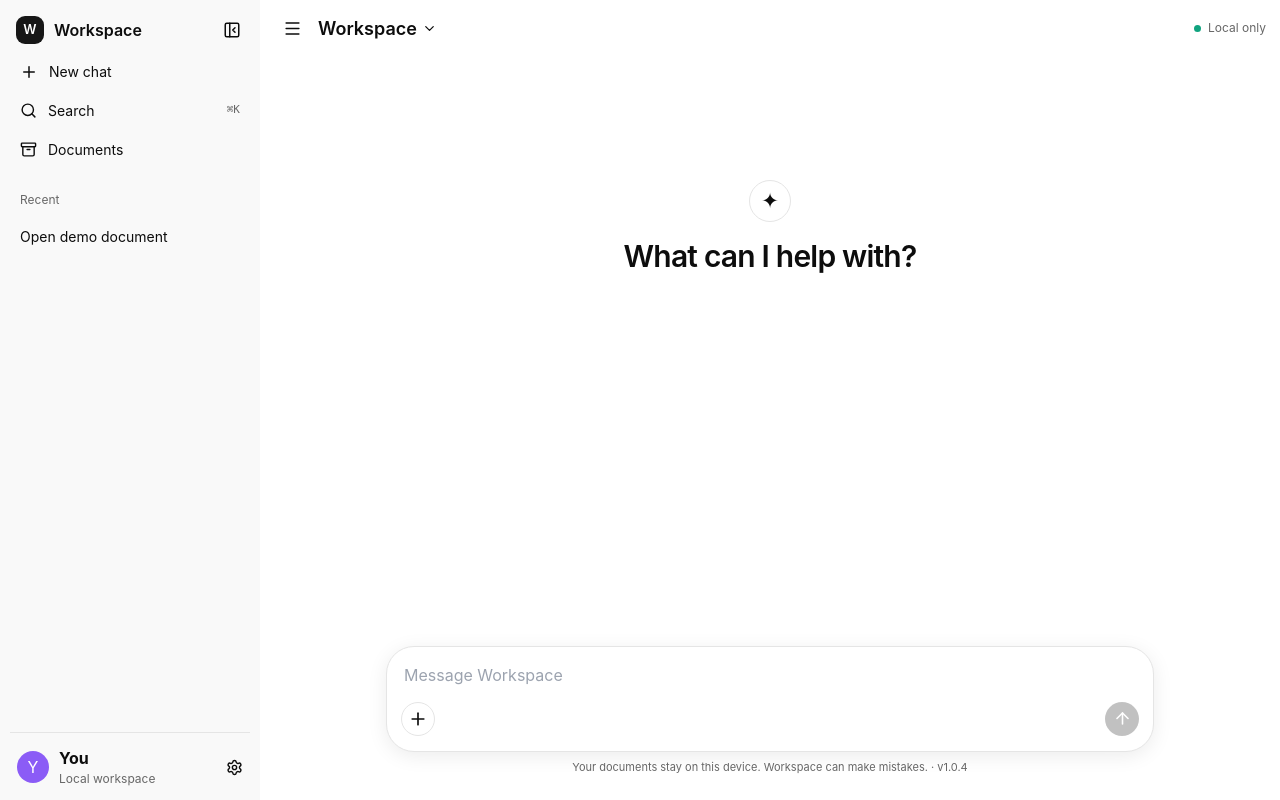
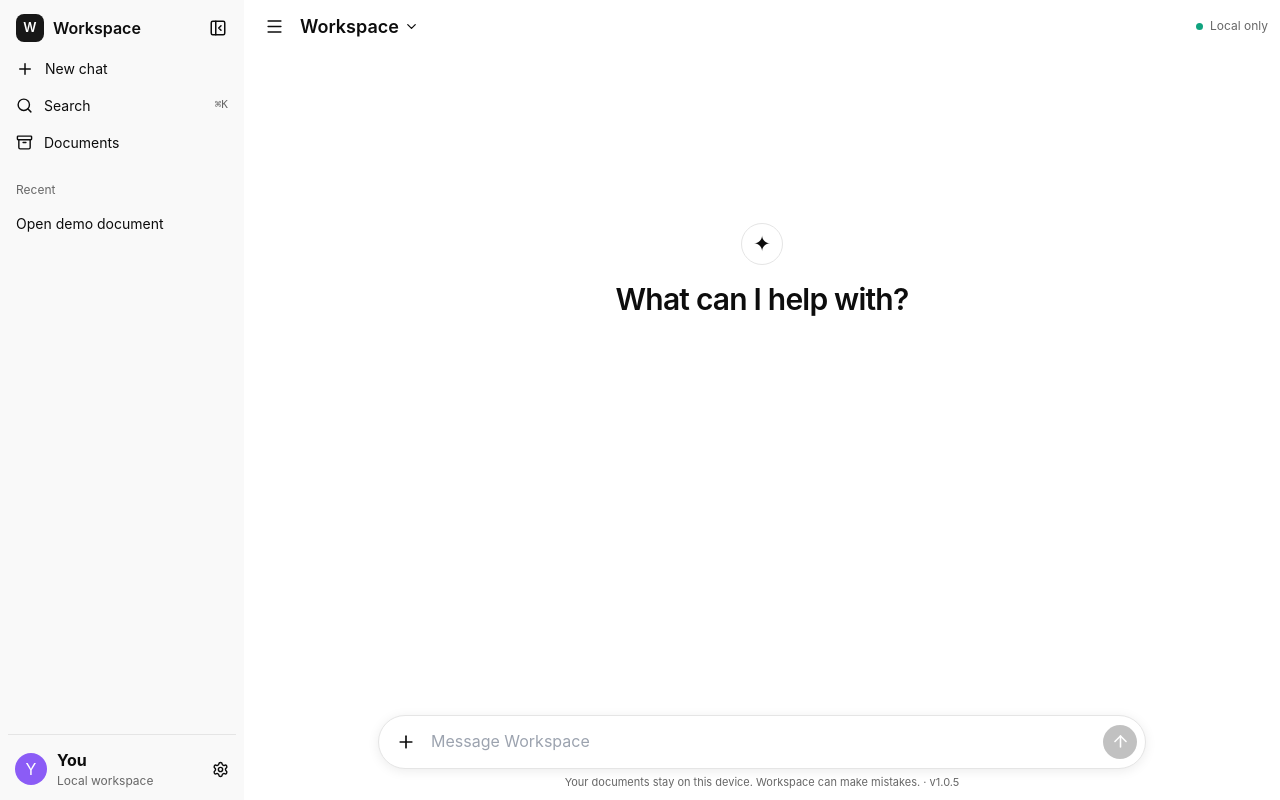
Before and after one commit to siijururuo-afk/local-chat-reader, a React (Vite) app: page / in a window 1280 px wide. Built offline with nearby package versions, Linux system fonts and the light colour scheme.

Commit message:
Match ChatGPT desktop typography and layout

```diff
--- a/src/App.tsx
+++ b/src/App.tsx
@@ -9,9 +9,19 @@ import { parseText } from './lib/text'
 
 const defaultPreferences: UserPreferences = { theme: 'system', fontSize: 16, lineHeight: 1.75, contentWidth: 768, paragraphSpacing: 16, showRealTitle: false }
 const CHUNK = 18
+const APPEARANCE_VERSION = 'chatgpt-v1'
 
 function usePreferences() {
-  const [prefs, setPrefs] = useState<UserPreferences>(() => { try { return { ...defaultPreferences, ...JSON.parse(localStorage.getItem('workspace-preferences') || '{}') } } catch { return defaultPreferences } })
+  const [prefs, setPrefs] = useState<UserPreferences>(() => {
+    try {
+      const saved = JSON.parse(localStorage.getItem('workspace-preferences') || '{}')
+      if (localStorage.getItem('workspace-appearance-version') !== APPEARANCE_VERSION) {
+        localStorage.setItem('workspace-appearance-version', APPEARANCE_VERSION)
+        return { ...defaultPreferences, ...saved, fontSize: 16, lineHeight: 1.75, contentWidth: 768, paragraphSpacing: 16 }
+      }
+      return { ...defaultPreferences, ...saved }
+    } catch { return defaultPreferences }
+  })
   useEffect(() => { localStorage.setItem('workspace-preferences', JSON.stringify(prefs)); const dark = prefs.theme === 'dark' || (prefs.theme === 'system' && matchMedia('(prefers-color-scheme: dark)').matches); document.documentElement.classList.toggle('dark', dark) }, [prefs])
   return [prefs, setPrefs] as const
 }
@@ -120,7 +130,7 @@ export default function App() {
       <div className="composer-wrap"><div className="composer">
         <textarea rows={1} aria-label="Message Workspace" placeholder="Message Workspace" value={input} onChange={e => setInput(e.target.value)} onKeyDown={e => { if (e.key === 'Enter' && !e.shiftKey) { e.preventDefault(); submit() } }}/>
         <div className="composer-actions"><div className="plus-wrap"><button className="round" onClick={() => setMenu(v => !v)} aria-label="Add"><Plus size={20}/></button>{menu && <div className="plus-menu"><button onClick={() => fileRef.current?.click()}><Upload size={18}/>Upload file</button><button onClick={() => { setActiveBook(null); setMenu(false) }}><Plus size={18}/>New workspace</button></div>}</div><button className="send" disabled={!input.trim()} onClick={submit} aria-label="Send"><ArrowUp size={19}/></button></div>
-      </div><p className="notice">Your documents stay on this device. Workspace can make mistakes. · v1.0.4</p></div>
+      </div><p className="notice">Your documents stay on this device. Workspace can make mistakes. · v1.0.5</p></div>
       {status && <button className="toast" onClick={() => setStatus('')}>{busy ? <span className="spinner"/> : <Check size={16}/>} {status}<X size={14}/></button>}
     </main>
     {documents && <div className="overlay" onMouseDown={() => setDocuments(false)}><section className="dialog wide" onMouseDown={e => e.stopPropagation()}><div className="dialog-head"><div><h2>Documents</h2><p>Files available on this device</p></div><button className="icon-btn" onClick={() => setDocuments(false)}><X size={20}/></button></div><div className="doc-list">{books.length === 0 ? <div className="blank-list">No documents yet.</div> : books.map(b => <div className="doc" key={b.id}><FileText size={20}/><div><strong>{b.alias}</strong><span>{new Date(b.lastOpenedAt).toLocaleDateString()} · {(b.size / 1024 / 1024).toFixed(1)} MB</span></div><button onClick={() => void openBook(b)}>Open</button><button aria-label="Rename alias" onClick={async () => { const alias = prompt('Display alias', b.alias); if (alias?.trim()) { await db.books.update(b.id, { alias: alias.trim() }); void refreshBooks() } }}>Rename</button><button className="danger" aria-label="Remove document" onClick={async () => { if (confirm('Remove this local document?')) { await removeBook(b.id); if (activeBook?.id === b.id) setActiveBook(null); void refreshBooks() } }}><Trash2 size={16}/></button></div>)}</div><button className="primary" onClick={() => fileRef.current?.click()}><Upload size={17}/>Import document</button></section></div>}
--- a/src/index.css
+++ b/src/index.css
@@ -13,3 +13,29 @@
 @keyframes spin { to { transform:rotate(360deg) } }
 @media(max-width:800px){.main.shifted{margin-left:0}.sidebar{box-shadow:8px 0 30px rgba(0,0,0,.15)}.desktop{display:none}.privacy{display:none}.composer-wrap{bottom:12px}.notice{display:none}.doc{align-items:flex-start;flex-wrap:wrap}.empty h1{font-size:25px}}
 @media(prefers-reduced-motion:reduce){*{scroll-behavior:auto!important;animation-duration:.01ms!important;transition-duration:.01ms!important}}
+
+/* Chat-style desktop proportions. Kept as a compact override layer so the responsive rules stay intact. */
+:root { font-family:ui-sans-serif,-apple-system,BlinkMacSystemFont,"Segoe UI","Noto Sans SC","Microsoft YaHei",Arial,sans-serif }
+.sidebar { width:244px; padding:6px 8px }
+.main.shifted { margin-left:244px }
+.brand { gap:9px; padding:6px 8px }
+.brand-mark { border-radius:8px }
+.nav-item,.history-item { min-height:36px; padding:8px; font-size:14px }
+.history-label { padding:20px 8px 6px }
+header { height:52px; padding:0 12px }
+.conversation { padding-bottom:210px; scroll-padding-bottom:210px }
+.thread { margin-top:22px; padding-bottom:38px }
+.thread-meta { font-size:12px; line-height:1.5; padding-bottom:20px; margin-bottom:26px }
+.assistant { letter-spacing:0; font-weight:400 }
+.assistant p { font-size:inherit }
+.user-message { font-size:16px }
+.continue { margin:28px auto 56px; font-size:14px }
+.composer-wrap { bottom:10px; width:min(768px,calc(100% - 32px)) }
+.composer { height:54px; min-height:54px; border-radius:27px; padding:7px 8px 7px 10px; display:flex; align-items:center; gap:4px; box-shadow:0 2px 12px rgba(0,0,0,.08) }
+.composer textarea { order:2; flex:1; width:auto; height:36px; min-height:36px; padding:7px 42px 5px 4px; font-size:16px; line-height:1.35 }
+.composer-actions { order:1; display:flex; align-items:center }
+.composer-actions .send { position:absolute; right:9px }
+.round { border:0 }
+.round:hover { background:var(--hover) }
+.notice { margin-top:5px }
+@media(max-width:800px){.main.shifted{margin-left:0}.composer-wrap{bottom:10px}}
```
